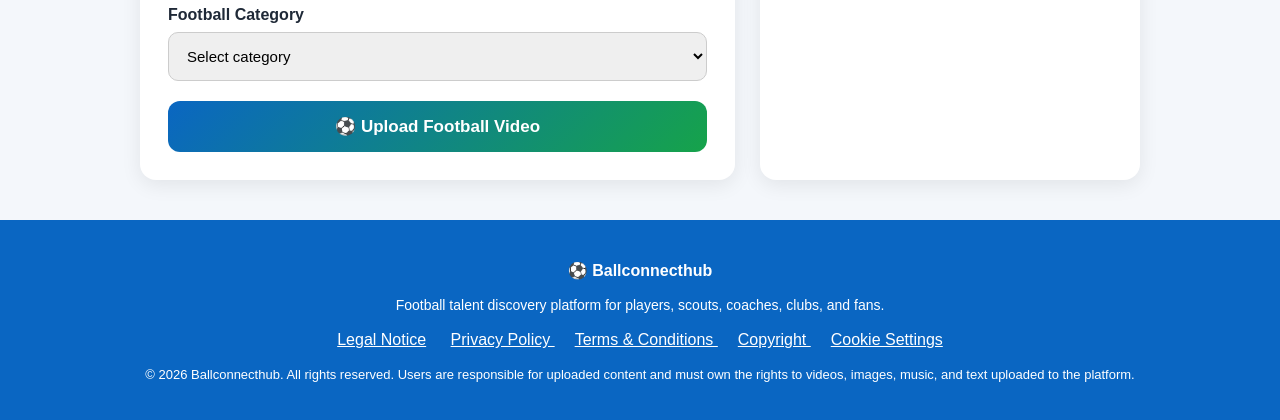
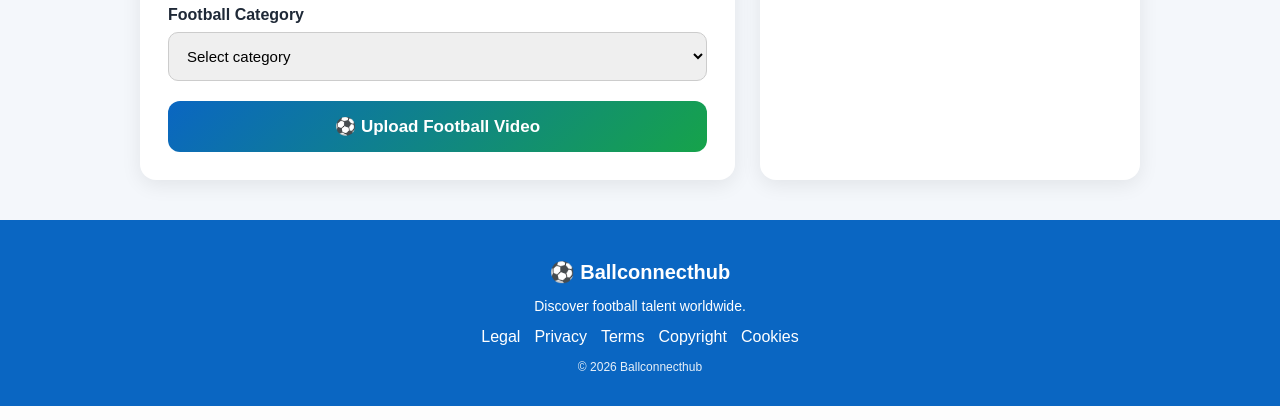
Before and after one commit to Ballconnecthub/ballconnecthub, a Django app: page /upload-video/ in a window 1280 px wide. Shown: the part 970-1390 px from the top of the page. Run offline with Django 5.2, Linux system fonts and the light colour scheme; the visitor is signed in with stand-in values (Sample User, id 1); some libraries are stand-ins or nearby versions.

Commit message:
Update upload page footer

```diff
--- a/football/templates/upload_video.html
+++ b/football/templates/upload_video.html
@@ -395,43 +395,78 @@
 <footer style="
     background:#0A66C2;
     color:white;
-    padding:25px;
     text-align:center;
+    padding:20px 15px;
     margin-top:40px;
 ">
-    <p style="font-weight:bold; margin-bottom:10px;">
+
+    <p style="
+        font-size:20px;
+        font-weight:bold;
+        margin-bottom:8px;
+    ">
         ⚽ Ballconnecthub
     </p>
 
-    <p style="font-size:14px; line-height:1.6;">
-        Football talent discovery platform for players, scouts, coaches, clubs, and fans.
+    <p style="
+        font-size:14px;
+        margin-bottom:14px;
+    ">
+        Discover football talent worldwide.
     </p>
 
-    <div style="margin-top:15px;">
-        <a href="/impressum/" style="color:white; margin:0 10px;">Legal Notice</a>
+    <div style="
+        display:flex;
+        justify-content:center;
+        flex-wrap:wrap;
+        gap:14px;
+        margin-bottom:14px;
+    ">
 
-        <a href="/privacy/" style="color:white; margin:0 10px;">
-            Privacy Policy
+        <a href="/impressum/" style="
+            color:white;
+            text-decoration:none;
+        ">
+            Legal
         </a>
 
-        <a href="/terms/" style="color:white; margin:0 10px;">
-            Terms & Conditions
+        <a href="/privacy/" style="
+            color:white;
+            text-decoration:none;
+        ">
+            Privacy
         </a>
 
-        <a href="/copyright/" style="color:white; margin:0 10px;">
+        <a href="/terms/" style="
+            color:white;
+            text-decoration:none;
+        ">
+            Terms
+        </a>
+
+        <a href="/copyright/" style="
+            color:white;
+            text-decoration:none;
+        ">
             Copyright
         </a>
 
-        <a href="/cookies/" style="color:white; margin:0 10px;">
-            Cookie Settings
+        <a href="/cookies/" style="
+            color:white;
+            text-decoration:none;
+        ">
+            Cookies
         </a>
+
     </div>
 
-    <p style="font-size:13px; margin-top:18px;">
-        © 2026 Ballconnecthub. All rights reserved.
-        Users are responsible for uploaded content and must own the rights
-        to videos, images, music, and text uploaded to the platform.
+    <p style="
+        font-size:12px;
+        opacity:0.9;
+    ">
+        © 2026 Ballconnecthub
     </p>
+
 </footer>
 
 </body>
```
